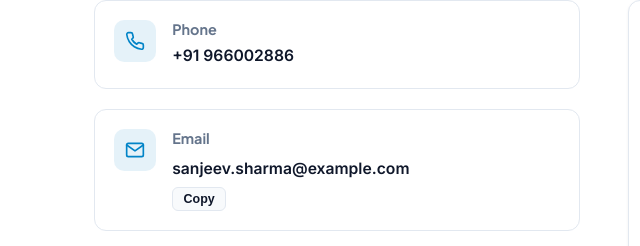
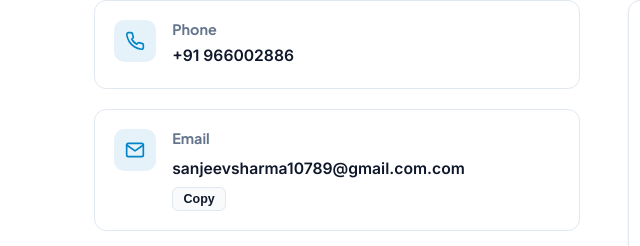
Before and after one commit to sanjeevsharma-cyber/Portfolio_Sanjeev, a plain HTML site: page index.html in a window 1280 px wide. Shown: the part 5769-6015 px from the top of the page, 0-640 px from the left. Drawn offline with Linux system fonts and the light colour scheme.

Commit message:
Update index.html

```diff
--- a/index.html
+++ b/index.html
@@ -548,8 +548,8 @@
               <div class="email-copy-box">
                 <h4>Email</h4>
                 <!-- Replace data-email and text below with your actual email address -->
-                <span id="email-text">sanjeev.sharma@example.com</span>
-                <button type="button" class="btn-copy" id="copy-email-btn" data-email="sanjeev.sharma@example.com" title="Copy Email Address">
+                <span id="email-text">sanjeevsharma10789@gmail.com.com</span>
+                <button type="button" class="btn-copy" id="copy-email-btn" data-email="sanjeevsharma10789@gmail.com.com" title="Copy Email Address">
                   Copy
                 </button>
               </div>
```
